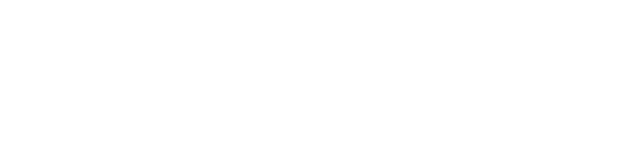
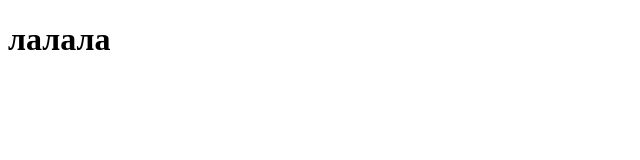
Before and after one commit to NellySank/first-project, a plain HTML site: page index.html in a window 1280 px wide. Shown: the whole page, without its empty margins (0-640 px from the left). Drawn offline with Linux system fonts and the light colour scheme.

Commit message:
Добавлен заголовок

```diff
--- a/index.html
+++ b/index.html
@@ -6,6 +6,6 @@
   <title>Document</title>
 </head>
 <body>
-
+  <h1>лалала</h1>
 </body>
 </html>
```
